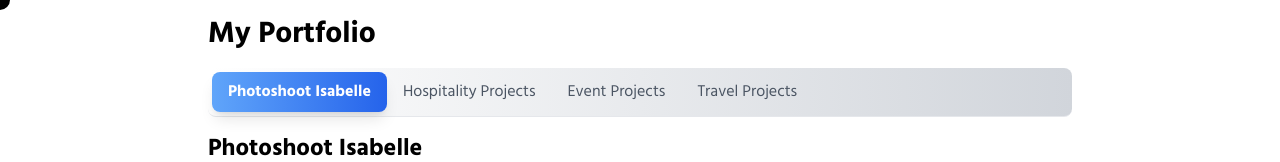
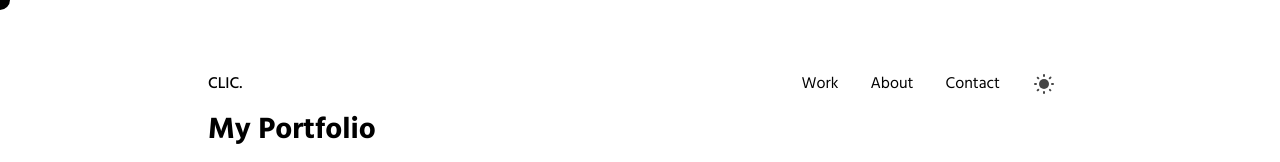
Before and after one commit to NanitheWhat/Website, a Next.js app: page /splide-test in a window 1280 px wide. Shown: the top 162 px of the page. Built offline with nearby package versions, Linux system fonts and the light colour scheme.

Commit message:
header footer

```diff
--- a/pages/splide-test.js
+++ b/pages/splide-test.js
@@ -2,6 +2,8 @@ import React, { useState, useEffect } from 'react';
 import { Splide, SplideSlide } from '@splidejs/react-splide';
 import '@splidejs/react-splide/css'; // Import Splide styles
 import Cursor from '../components/Cursor';
+import Header from '../components/Header'; // Import the Header component
+import Footer from '../components/Footer'; // Import the Footer component
 import projects from '../data/projects.json'; // Import the JSON file
 
 const TabbedPortfolio = () => {
@@ -24,6 +26,7 @@ const TabbedPortfolio = () => {
 
   return (
     <div className="max-w-4xl mx-auto p-4 cursor-none">
+      <Header /> {/* Include the Header component */}
       <Cursor />
       <h1 className="text-3xl font-bold mb-4">My Portfolio</h1>
       <div className="flex border-b mb-4 bg-gradient-to-r from-white to-gray-300 rounded-lg p-1">
@@ -108,6 +111,7 @@ const TabbedPortfolio = () => {
           ))}
         </div>
       </div>
+      <Footer /> {/* Include the Footer component */}
     </div>
   );
 };
```
